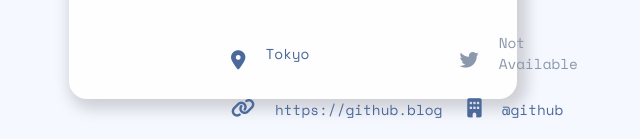
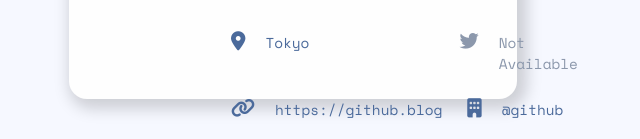
Before and after one commit to SamirZemouri/GitApi, a plain HTML site: page index.html in a window 1280 px wide. Shown: the part 546-685 px from the top of the page, without its empty margins (355-995 px from the left). Drawn offline with nearby package versions, Linux system fonts and the light colour scheme.

Commit message:
[FIX]
Correction de l'alignement de plusieurs éléments.

```diff
--- a/sass/style.sass
+++ b/sass/style.sass
@@ -161,6 +161,8 @@ h4
 .reseaux2, p, i
     margin-top: 5px
 
+
+
 .localisation .twitter, p
     margin-left: 20px
 
@@ -173,7 +175,6 @@ h4
 
 .localisation, .twitter
     display: flex
-    align-items: center
 
 .link, .link2
     display: flex
```
Also changed, not shown: style.css.
